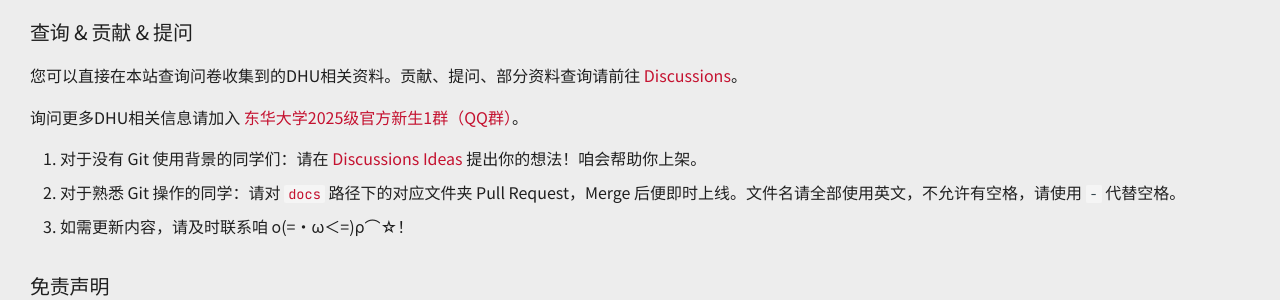
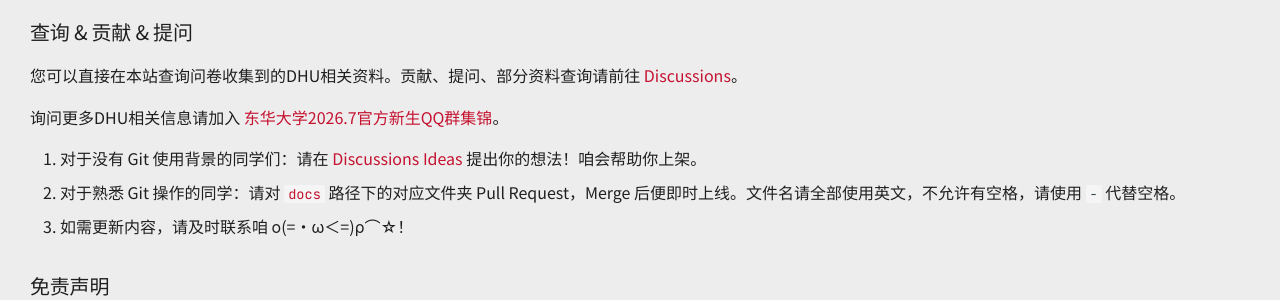
Before and after one commit to Xiaoxi679/dhu-intro, an MkDocs documentation site: the page built from docs/index.md, in a window 1280 px wide and 900 px high, scrolled down 2228 px. Shown: the part 209-509 px from the top of the window. Built offline with MkDocs 1.6.1 and Material for MkDocs 9.7.7, drawn with Linux system fonts in a browser that asks for light colours; comment, search, counter and statistics services are not loaded; the version menu is left out.

Commit message:
QQ群资料更新

```diff
--- a/overrides/main.html
+++ b/overrides/main.html
@@ -156,7 +156,7 @@
       <p>这是一个由受"新生事项"、<a href="https://github.com/CollegesChat/">《大学生活质量指北》</a>、《上交生存手册》启发的常见资料汇总项目，意在帮助新生们大概了解东华大学(DHU)，同时了解社团、学生组织等方面的信息。</p>
       <h3>查询 &amp; 贡献 &amp; 提问</h3>
       <p>您可以直接在本站查询问卷收集到的DHU相关资料。贡献、提问、部分资料查询请前往 <a href="https://github.com/Xiaoxi679/dhu-intro/discussions">Discussions</a>。</p>
-      <p>询问更多DHU相关信息请加入 <a href="https://mp.weixin.qq.com/s/5Lo7soB9gbulso9ocfm-OQ">东华大学2025级官方新生1群（QQ群）</a>。</p>
+      <p>询问更多DHU相关信息请加入 <a href="https://mp.weixin.qq.com/s/5Lo7soB9gbulso9ocfm-OQ">东华大学2026.7官方新生QQ群集锦</a>。</p>
       <ol>
         <li>对于没有 Git 使用背景的同学们：请在 <a href="https://github.com/Xiaoxi679/dhu-intro/discussions/categories/ideas">Discussions Ideas</a> 提出你的想法！咱会帮助你上架。</li>
         <li>对于熟悉 Git 操作的同学：请对 <a href="https://github.com/Xiaoxi679/dhu-intro/tree/main/docs"><code>docs</code></a> 路径下的对应文件夹 Pull Request，Merge 后便即时上线。文件名请全部使用英文，不允许有空格，请使用 <code>-</code> 代替空格。</li>
```
